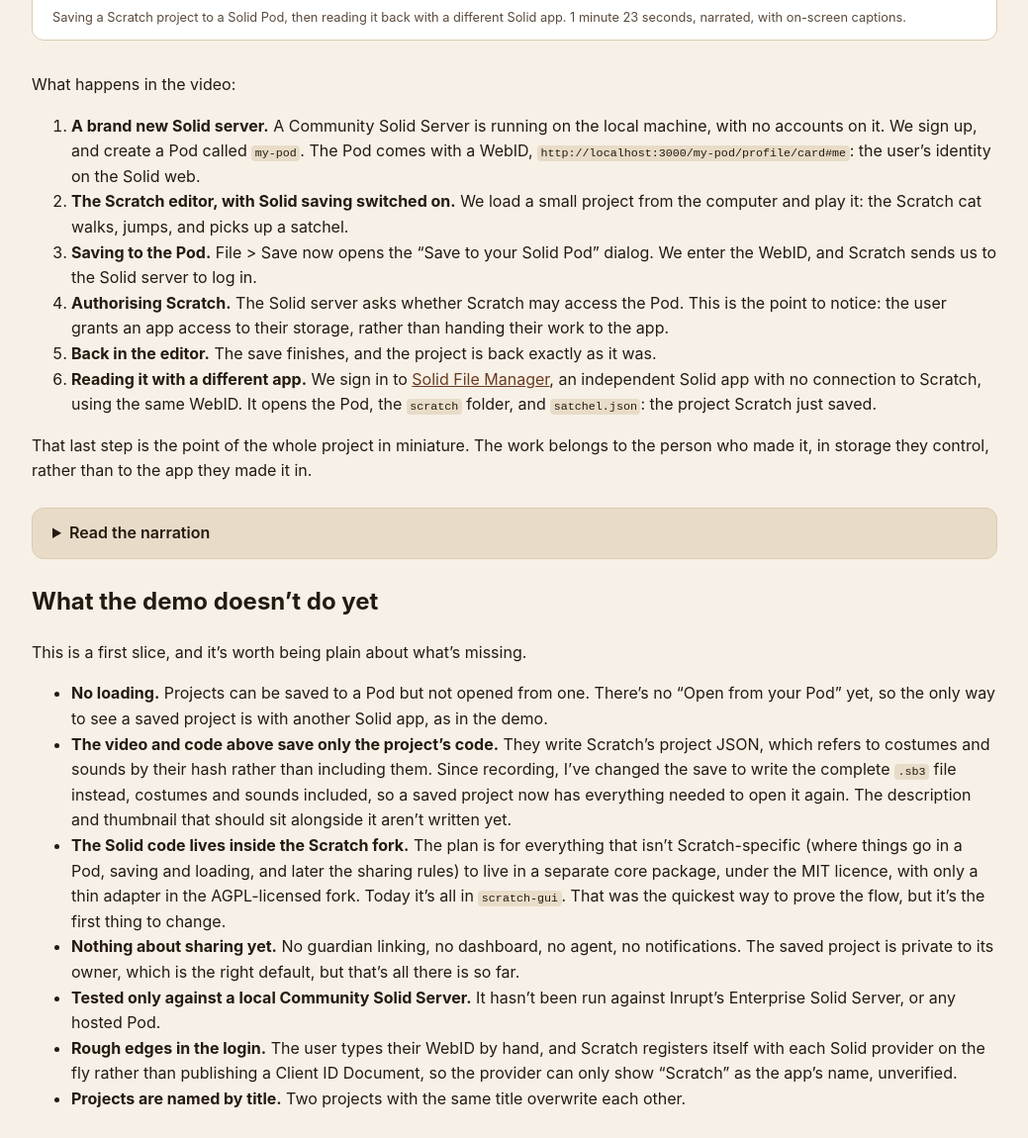
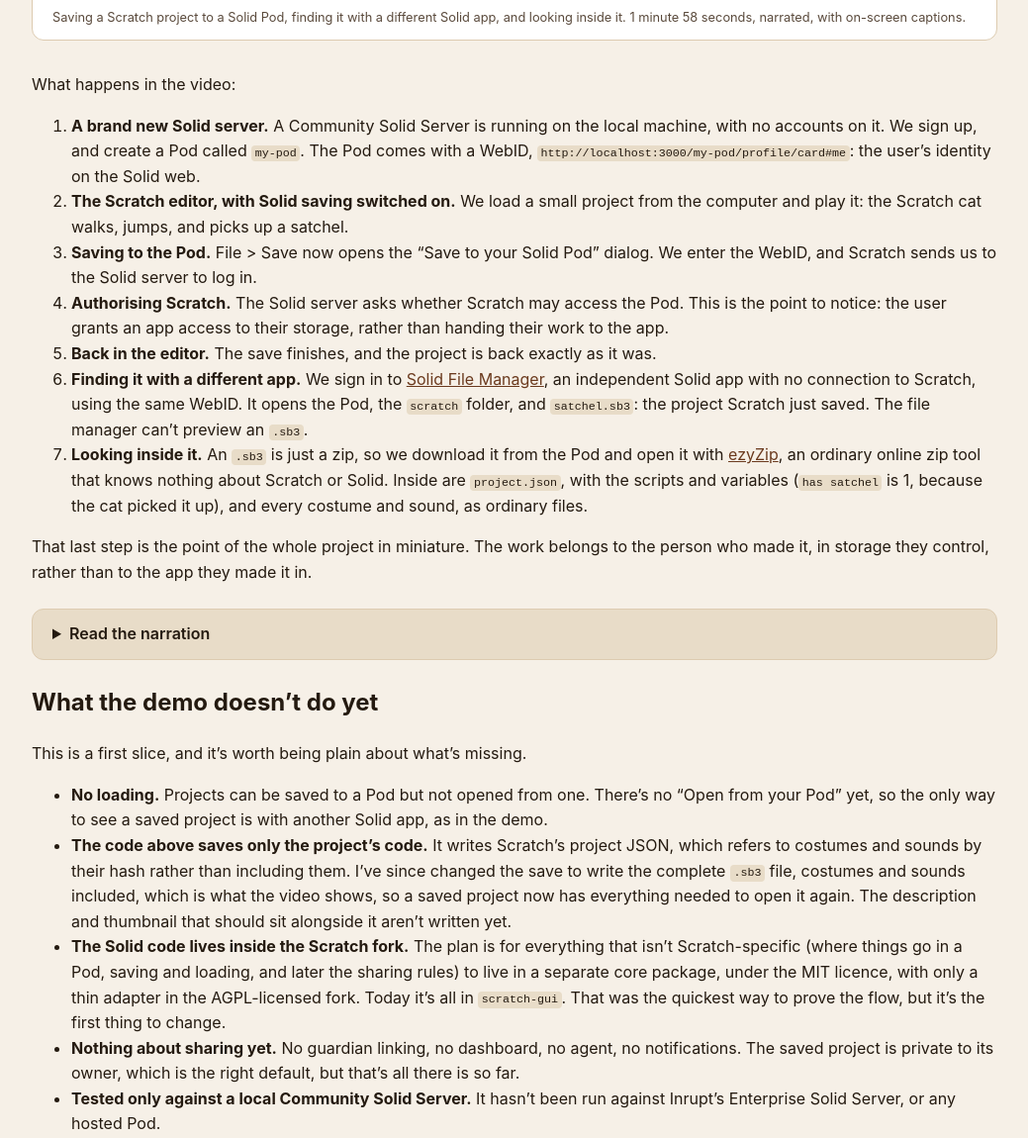
Before and after one commit to viboko/satchel-project, a Jekyll site: the page built from _posts/2026-10-25-satchel-initial-investigations.md, in a window 1280 px wide and 1400 px high, scrolled down 5272 px, cut to the strip 250-1400 px from the top of the window. Shown: the whole strip at 99% size, without its empty margins (120-1159 px from the left). Built offline with Jekyll 4.4.1, drawn with Linux system fonts in a browser that asks for light colours.

Commit message:
Update the demo video, with a splash screen and the .sb3 save
The new recording opens on a splash screen, which is also its poster,
saves the whole .sb3 to the Pod, and shows inside it with a zip tool.
The post's description of the video, its length and size, and the
transcript now match it.

Co-Authored-By: Claude Opus 5.5 <noreply@anthropic.com>

```diff
--- a/_posts/2026-10-25-satchel-initial-investigations.md
+++ b/_posts/2026-10-25-satchel-initial-investigations.md
@@ -243,11 +243,12 @@ genuinely fails.
   <video controls preload="metadata" width="1280" height="800"
          poster="{{ '/assets/videos/2026-10-25-save-to-pod-demo-poster.webp' | relative_url }}">
     <source src="{{ '/assets/videos/2026-10-25-save-to-pod-demo.mp4' | relative_url }}" type="video/mp4">
-    <a href="{{ '/assets/videos/2026-10-25-save-to-pod-demo.mp4' | relative_url }}">Download the demo video (MP4, 3.5 MB)</a>
+    <a href="{{ '/assets/videos/2026-10-25-save-to-pod-demo.mp4' | relative_url }}">Download the demo video (MP4, 4.7 MB)</a>
   </video>
   <figcaption>
-    Saving a Scratch project to a Solid Pod, then reading it back with a
-    different Solid app. 1 minute 23 seconds, narrated, with on-screen captions.
+    Saving a Scratch project to a Solid Pod, finding it with a different Solid
+    app, and looking inside it. 1 minute 58 seconds, narrated, with on-screen
+    captions.
   </figcaption>
 </figure>
 
@@ -269,11 +270,18 @@ What happens in the video:
    their storage, rather than handing their work to the app.
 5. **Back in the editor.** The save finishes, and the project is back
    exactly as it was.
-6. **Reading it with a different app.** We sign in to
+6. **Finding it with a different app.** We sign in to
    [Solid File Manager](https://filemanager.solid-experiments.org/){:target="_blank" rel="noopener"},
    an independent Solid app with no connection to Scratch, using the same
-   WebID. It opens the Pod, the `scratch` folder, and `satchel.json`: the
-   project Scratch just saved.
+   WebID. It opens the Pod, the `scratch` folder, and `satchel.sb3`: the
+   project Scratch just saved. The file manager can't preview an `.sb3`.
+7. **Looking inside it.** An `.sb3` is just a zip, so we download it from the
+   Pod and open it with
+   [ezyZip](https://www.ezyzip.com/extract-zip-file-online.html){:target="_blank" rel="noopener"},
+   an ordinary online zip tool that knows nothing about Scratch or Solid.
+   Inside are `project.json`, with the scripts and variables (`has satchel`
+   is 1, because the cat picked it up), and every costume and sound, as
+   ordinary files.
 
 That last step is the point of the whole project in miniature. The work
 belongs to the person who made it, in storage they control, rather than to
@@ -282,24 +290,37 @@ the app they made it in.
 <details class="transcript" markdown="1">
 <summary>Read the narration</summary>
 
+Let's demo how we could use Satchel, to save a Scratch project to a Solid
+Pod.
+
 Here's a brand new Solid server, running locally. First, let's sign up for
 an account. Now we create a Pod, and call it "my pod". And the Pod comes with
-a Web ID. That's our identity, on the Solid web.
+a WebID. That's our identity, on the Solid web.
 
 Over to Scratch! This is the editor, with saving to Solid switched on. Let's
 load a project from the computer. Click the green flag to run it. Off we go!
 Jump! On to the satchel… and, pick it up!
 
 Now, the important bit: saving the project to our Pod. File, then Save now.
-Scratch asks for our Web ID, so it knows where to log us in. The Solid server
+Scratch asks for our WebID, so it knows where to log us in. The Solid server
 checks with us: is Scratch allowed to save here? Yes, it is. Saved! And we're
 straight back in the editor, right where we left off.
 
 Here's the clever part. The project isn't locked inside Scratch: any Solid
-app can reach it. Let's try a file manager. Same Web ID, same Pod. We just
+app can reach it. Let's try a file manager. Same WebID, same Pod. We just
 let the file manager in. We're in. Let's open the Pod… then the scratch
-folder… and there's the project that Scratch saved. There it is: the very
-same project, read back from the Pod, by a completely different app.
+folder… and there's the project that Scratch saved.
+
+The file manager doesn't know what an `.sb3` file is. But here's the thing:
+an `.sb3` file is just a zip. So let's download it from the Pod… and open it
+with an ordinary zip tool, one that knows nothing about Scratch, or Solid.
+Inside, there's the project, and every costume and sound it uses.
+`project.json` holds the scripts and the variables. And look: `has satchel`
+is 1. And the costumes are just ordinary pictures. Here's our cat, holding
+the satchel.
+
+So the whole project lives in the child's own Pod, open to any app they
+choose.
 
 </details>
 
@@ -310,12 +331,12 @@ This is a first slice, and it's worth being plain about what's missing.
 - **No loading.** Projects can be saved to a Pod but not opened from one.
   There's no "Open from your Pod" yet, so the only way to see a saved project
   is with another Solid app, as in the demo.
-- **The video and code above save only the project's code.** They write
-  Scratch's project JSON, which refers to costumes and sounds by their hash
-  rather than including them. Since recording, I've changed the save to write
-  the complete `.sb3` file instead, costumes and sounds included, so a saved
-  project now has everything needed to open it again. The description and
-  thumbnail that should sit alongside it aren't written yet.
+- **The code above saves only the project's code.** It writes Scratch's
+  project JSON, which refers to costumes and sounds by their hash rather than
+  including them. I've since changed the save to write the complete `.sb3`
+  file, costumes and sounds included, which is what the video shows, so a
+  saved project now has everything needed to open it again. The description
+  and thumbnail that should sit alongside it aren't written yet.
 - **The Solid code lives inside the Scratch fork.** The plan is for
   everything that isn't Scratch-specific (where things go in a Pod, saving
   and loading, and later the sharing rules) to live in a separate core
```
Also changed, not shown: assets/videos/2026-10-25-save-to-pod-demo-poster.webp, 1 other file.
